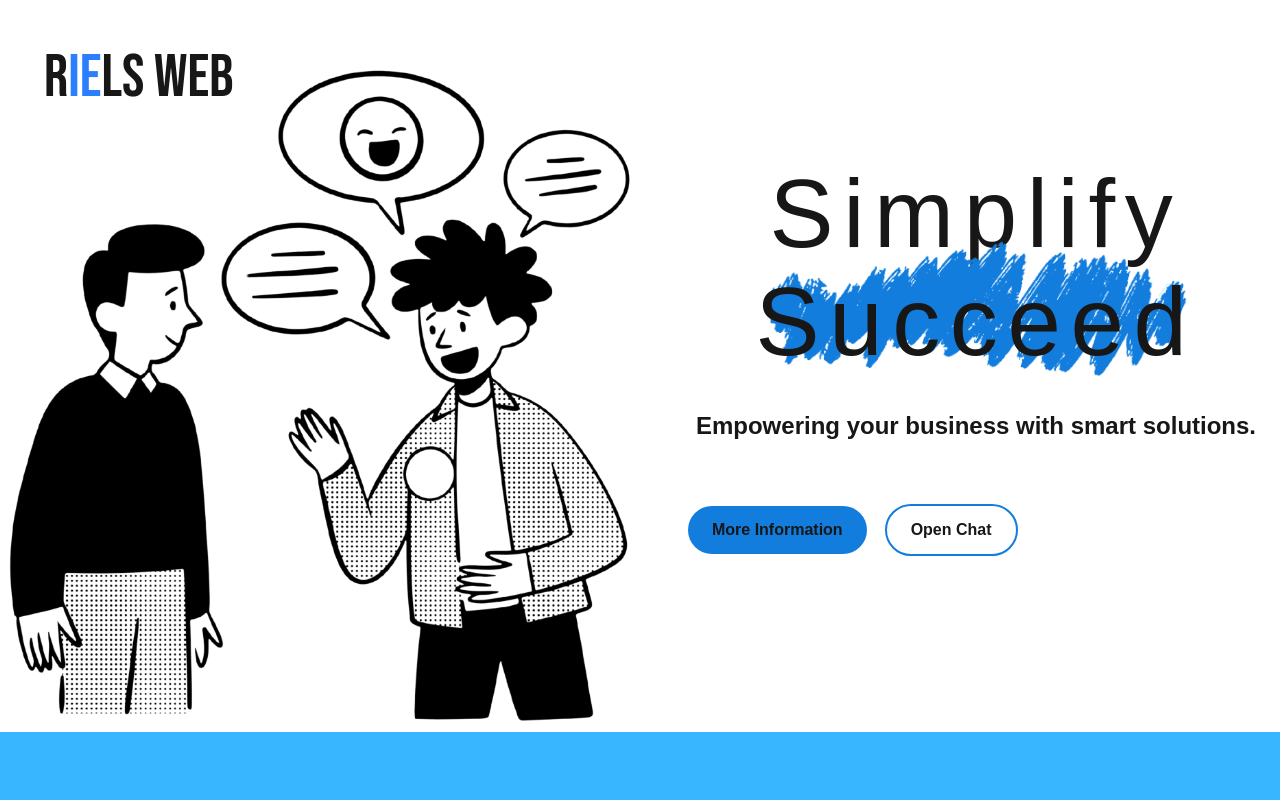
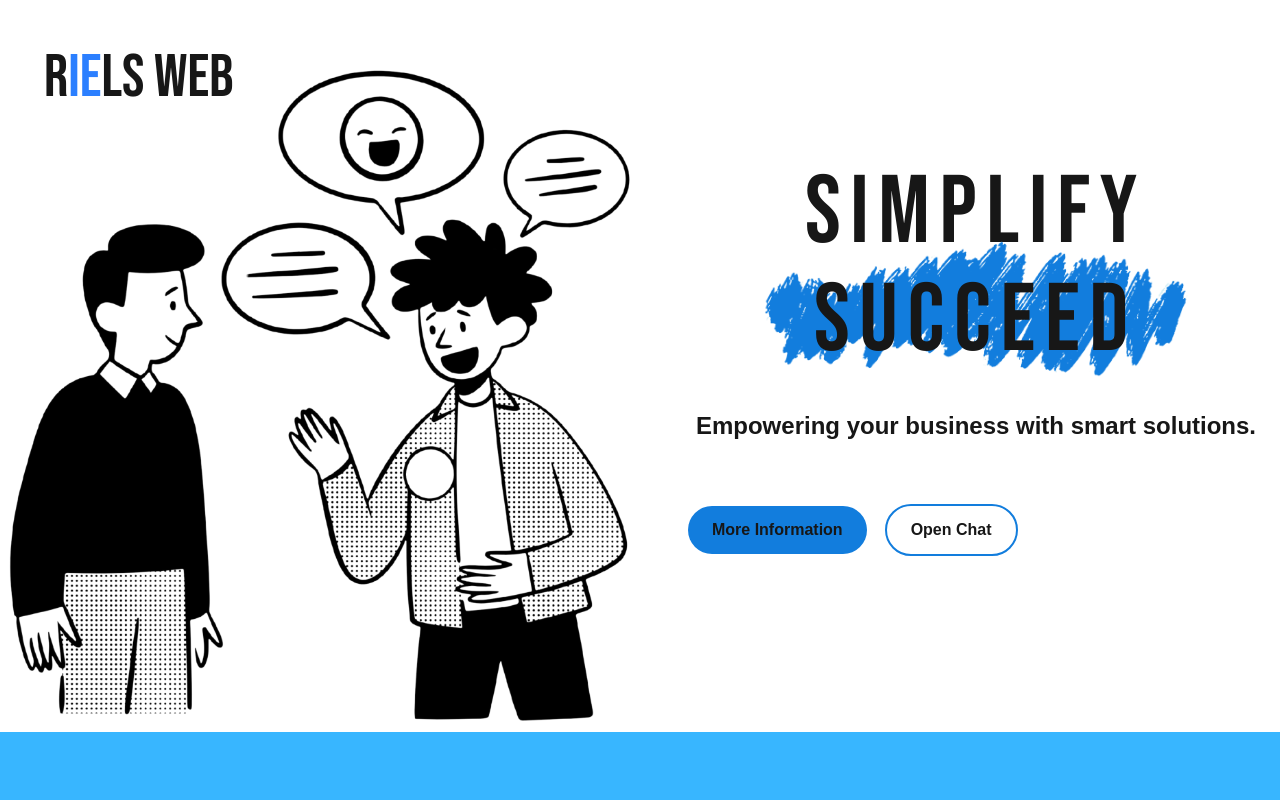
Before and after one commit to DollieNOMONEY/riel-web, a Next.js app: page / in a window 1280 px wide. Shown: the top 800 px of the page. Built offline with nearby package versions, Linux system fonts and the light colour scheme.

Commit message:
changed font

```diff
--- a/src/sections/Slide1.tsx
+++ b/src/sections/Slide1.tsx
@@ -21,16 +21,16 @@ export default function Slide1() {
               xl:hidden">
               R<span className='text-blue-500'>IE</span>L WEB
             </h1>
-            <p className=" tracking-widest
+            <p className="tracking-widest
             sm:text-8xl 2xl:text-9xl
             mt-12 2xl:mt-48
             text-6xl
-            text-center 2xl:text-left
+            text-center 2xl:text-left [font-family:var(--font-bebas-neue)]
             ">Simplify</p>
             <div className='relative'>
               <p className="relative tracking-widest z-10 mt-3
               text-6xl sm:text-8xl 2xl:text-9xl
-              text-center 2xl:text-left
+              text-center 2xl:text-left [font-family:var(--font-bebas-neue)]
               ">Succeed</p>
               <Image
              className="absolute  z-0
```
